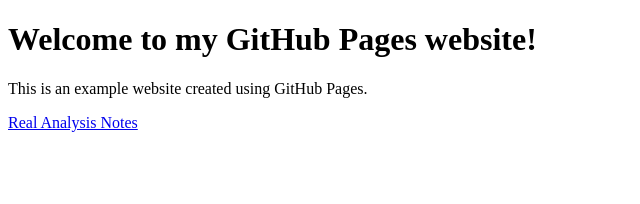
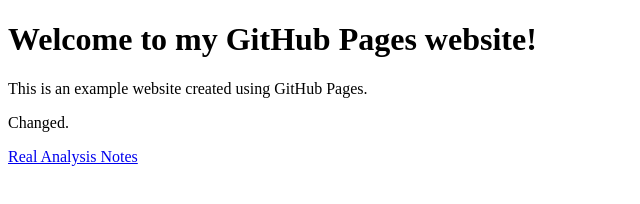
Before and after one commit to wmd0/notes-share, a plain HTML site: page index.html in a window 1280 px wide. Shown: the whole page, without its empty margins (0-640 px from the left). Drawn offline with Linux system fonts and the light colour scheme.

Commit message:
test change

```diff
--- a/index.html
+++ b/index.html
@@ -6,6 +6,7 @@
     <body>
         <h1>Welcome to my GitHub Pages website!</h1>
         <p>This is an example website created using GitHub Pages.</p>
+        <p>Changed.</p>
         <a href="real.html">Real Analysis Notes</a>
     </body>
 </html>
```
